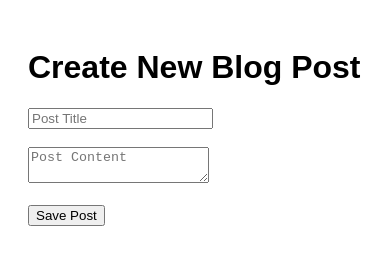
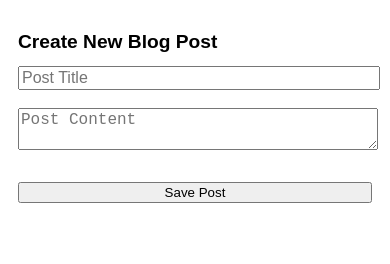
Before and after one commit to nebilrooney/dynamic-blog-website, a plain HTML site: page new-post.html in a window 390 px wide. Drawn offline with Linux system fonts and the light colour scheme.

Commit message:
Add responsive styling to all pages

```diff
--- a/styles.css
+++ b/styles.css
@@ -7,3 +7,24 @@ a {
  text-decoration: none;
  color: darkblue;
 }
+
+
+@media (max-width: 600px) {
+    body {
+      padding: 10px;
+    }
+
+    input, textarea {
+      width: 100%;
+      font-size: 1rem;
+    }
+
+    h1, h2 {
+      font-size: 1.2rem;
+    }
+
+    button {
+      width: 100%;
+      margin-top: 10px;
+    }
+  }
```
